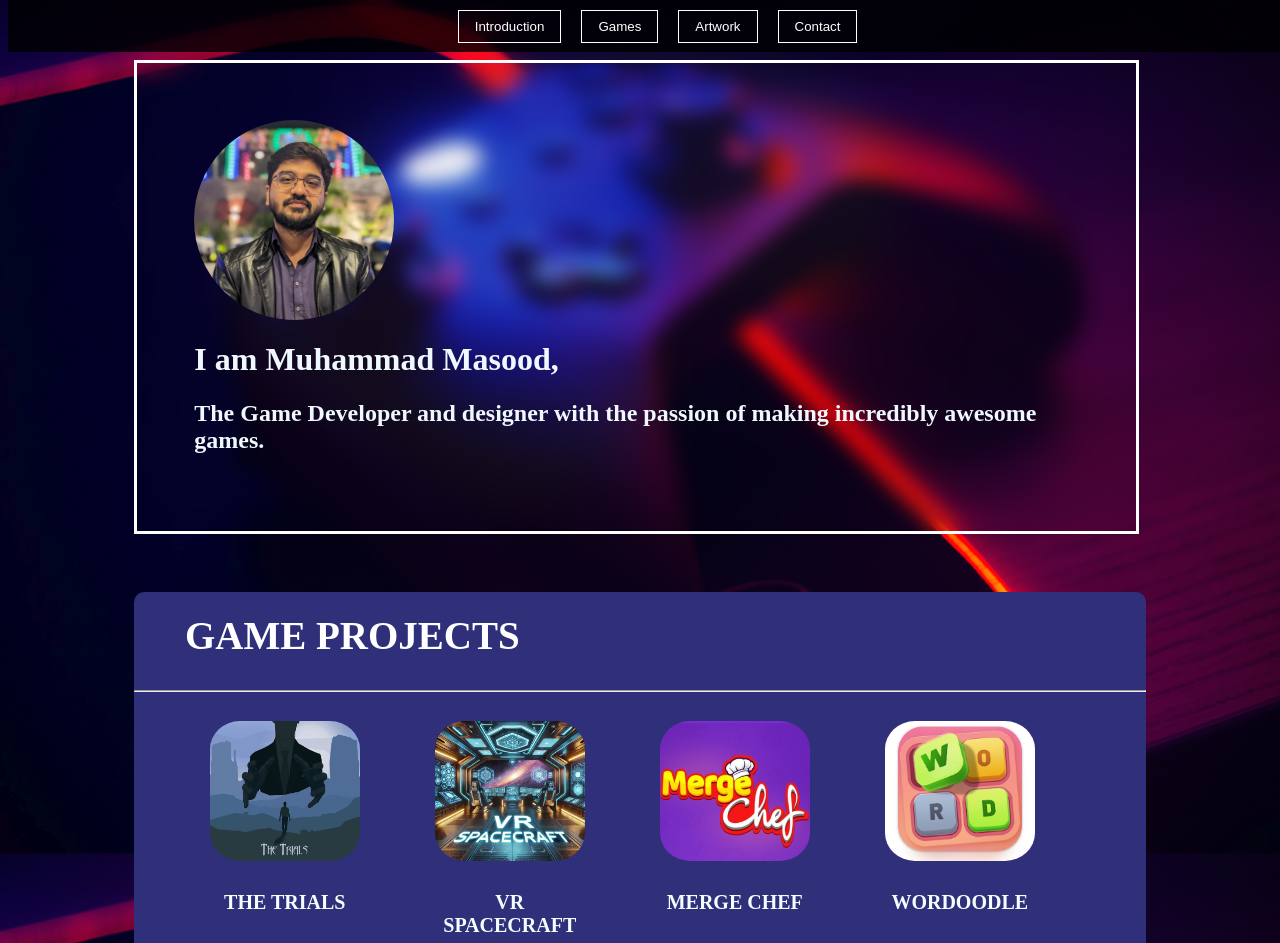
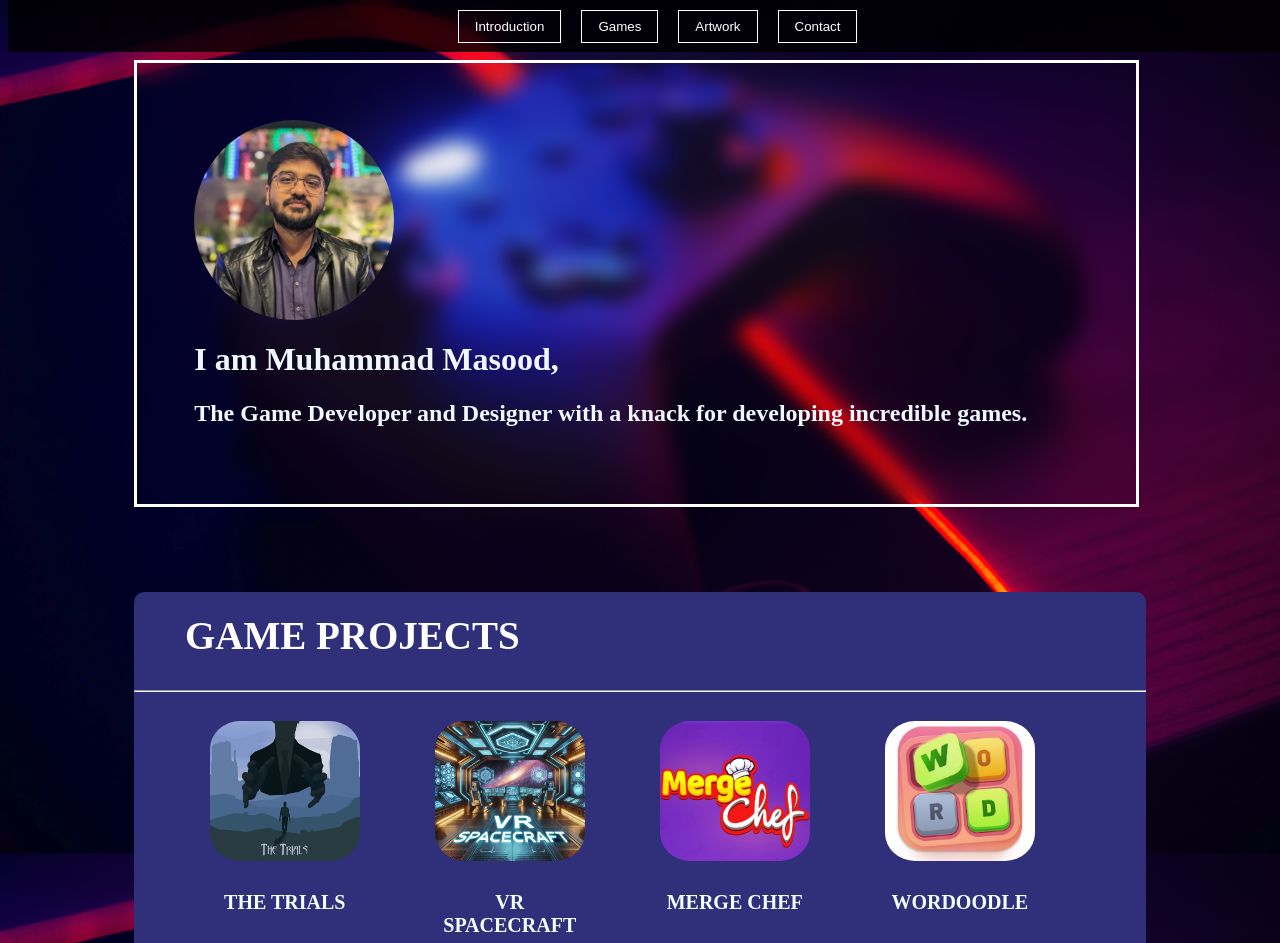
Before and after one commit to miido-dev/MuhammadMasoodArain, a plain HTML site: page index.html in a window 1280 px wide. Shown: the top 943 px of the page. Drawn offline with Linux system fonts and the light colour scheme.

Commit message:
changed introduction description

```diff
--- a/index.html
+++ b/index.html
@@ -22,7 +22,7 @@
       <div class="right" style="margin-top:10px; width: 70%; margin-left: 10%;">
           <img class="imgAvatar" src="images/Profile Image New.jpg" alt="Avatar" style="width:200px; margin-left: 0%;"/>
           <h1 style="text-align: left;color: aliceblue;">I am Muhammad Masood, </h1>
-          <h2 style="text-align: left;color: aliceblue;">The Game Developer and designer with the passion of making incredibly awesome games.</h2>
+          <h2 style="text-align: left;color: aliceblue;">The Game Developer and Designer with a knack for developing incredible games.</h2>
       </div>
   </div>
 
```
